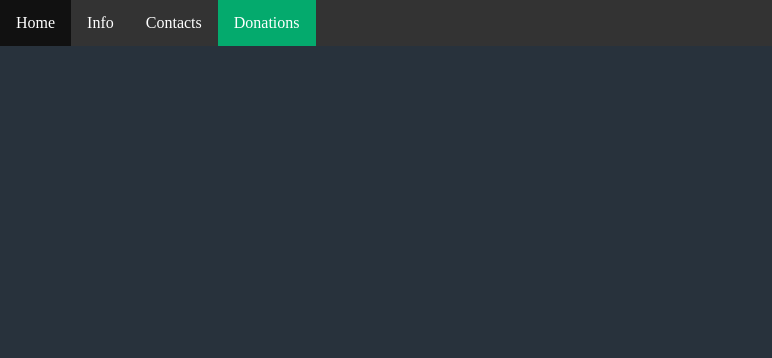
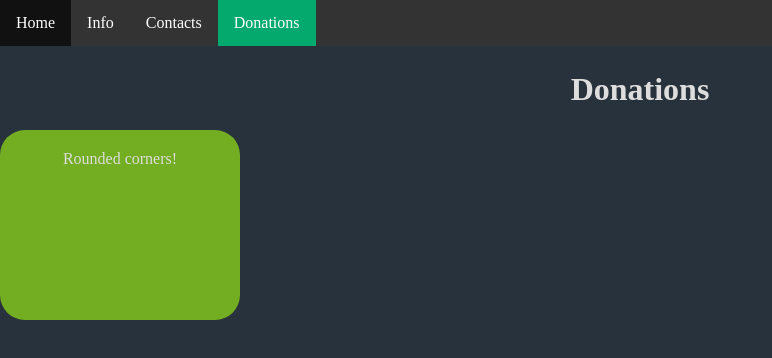
Before and after one commit to afterwc/afterwc.github.io, a plain HTML site: page Pages/Page4/index.html in a window 1280 px wide. Shown: the whole page, without its empty margins (0-772 px from the left). Drawn offline with Linux system fonts and the light colour scheme.

Commit message:
Update index.html

```diff
--- a/Pages/Page4/index.html
+++ b/Pages/Page4/index.html
@@ -4,6 +4,15 @@
   <link rel="stylesheet" href="../style.css">
 </head>
 <body style="background-color: #28323c">
+<style>
+#rcorners1 {
+  border-radius: 25px;
+  background: #73AD21;
+  padding: 20px;
+  width: 200px;
+  height: 150px;
+}
+</style>
 
 <ul>
     <li><a href="/">Home</a></li>
@@ -11,5 +20,9 @@
     <li><a href="/Pages/Page3/">Contacts</a></li>
     <li><a class="active" href="/Pages/Page4/">Donations</a></li>
 </ul>
+  <div style="top: 50px; width: 100%; position: absolute; color: #dddddd; text-align: center;">
+    <h1>Donations</h1>
+    <p id="rcorners1">Rounded corners!</p>
+  <div>
 </body>
 </html>
```
